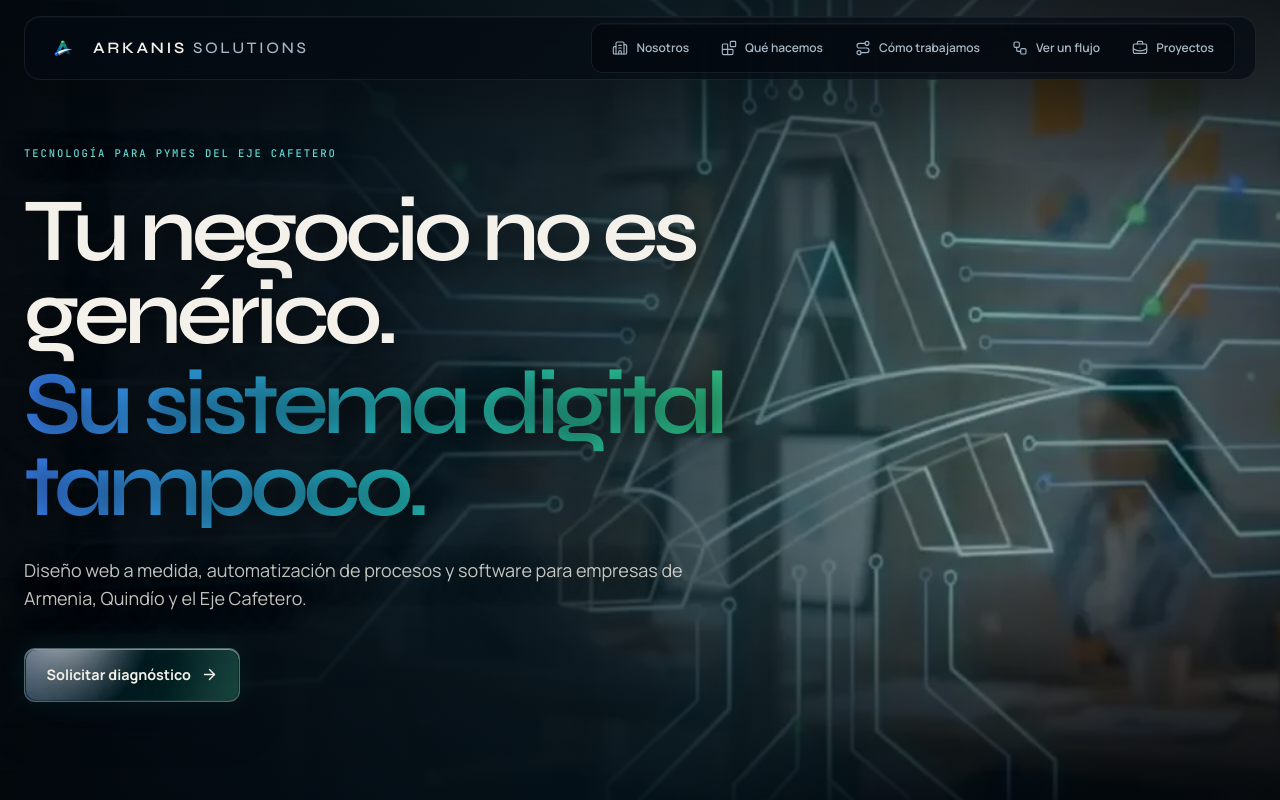
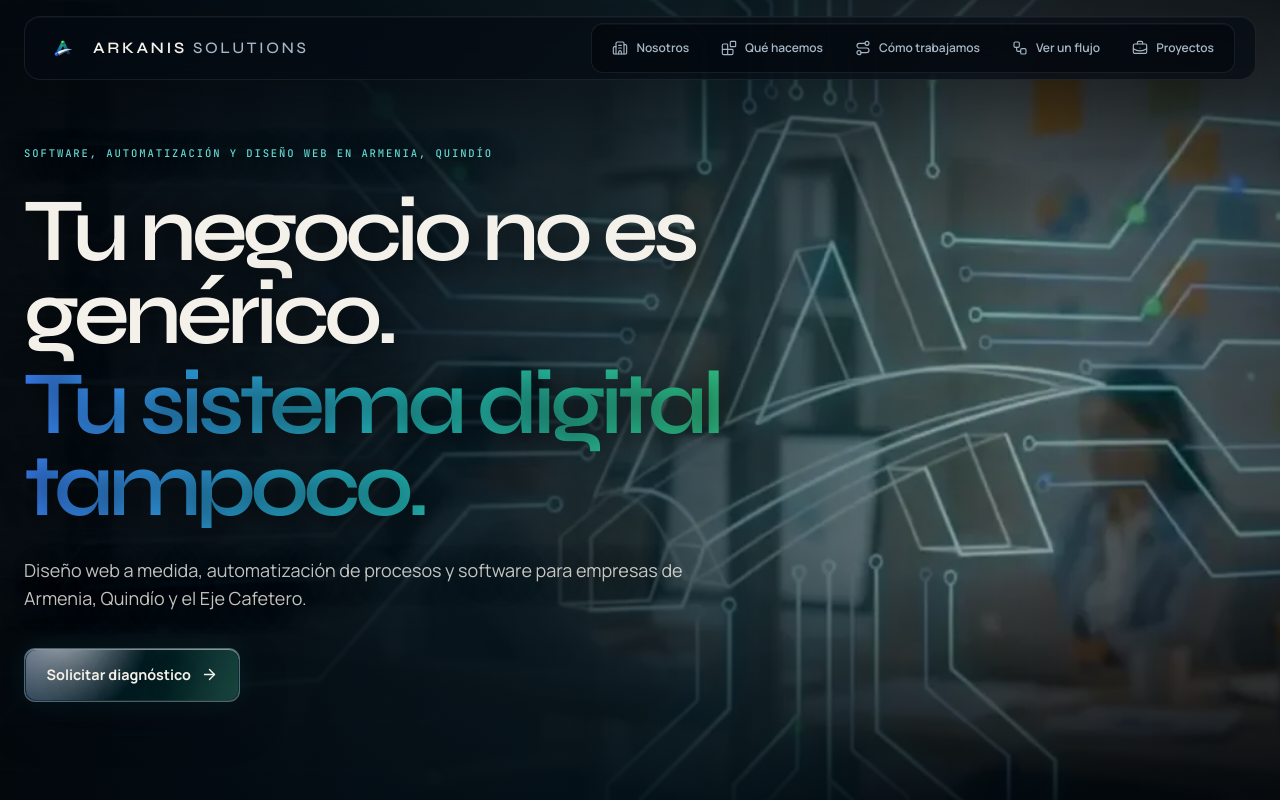
Before and after one commit to IamJuandev/ArkanisSolutions, a React (Vite) app: page / in a window 1280 px wide. Built offline with nearby package versions, Linux system fonts and the light colour scheme.

Commit message:
copy(hero): sharpen the eyebrow and fix the possessive
The eyebrow now names the services and the city, which is what the page is
trying to rank for. The headline said "Su sistema digital" one line after
"Tu negocio", mixing registers mid-sentence.

```diff
--- a/src/components/Hero.tsx
+++ b/src/components/Hero.tsx
@@ -69,7 +69,7 @@ export default function Hero() {
             transition={{ duration: 0.55 }}
             className="eyebrow mb-7 text-brand-aqua"
           >
-            Tecnología para pymes del Eje Cafetero
+            Software, automatización y diseño web en Armenia, Quindío
           </motion.p>
           <motion.h1
             initial={reduceMotion ? false : { opacity: 0, y: 22 }}
@@ -79,7 +79,7 @@ export default function Hero() {
           >
             Tu negocio no es genérico.
             <span className="mt-2 block bg-gradient-to-r from-brand-sky via-brand-aqua to-brand-lime bg-clip-text text-transparent">
-              Su sistema digital tampoco.
+              Tu sistema digital tampoco.
             </span>
           </motion.h1>
           <motion.p
```
